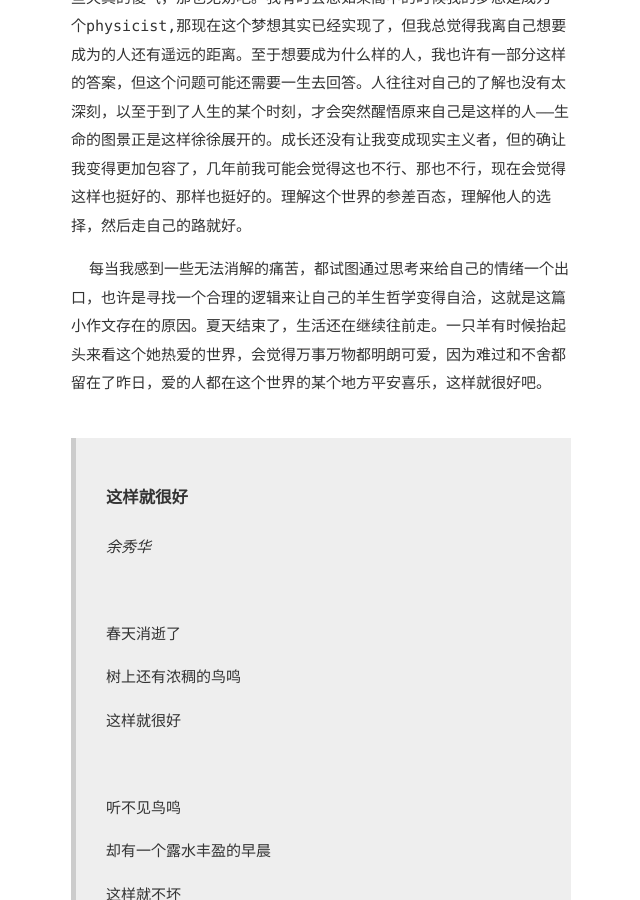
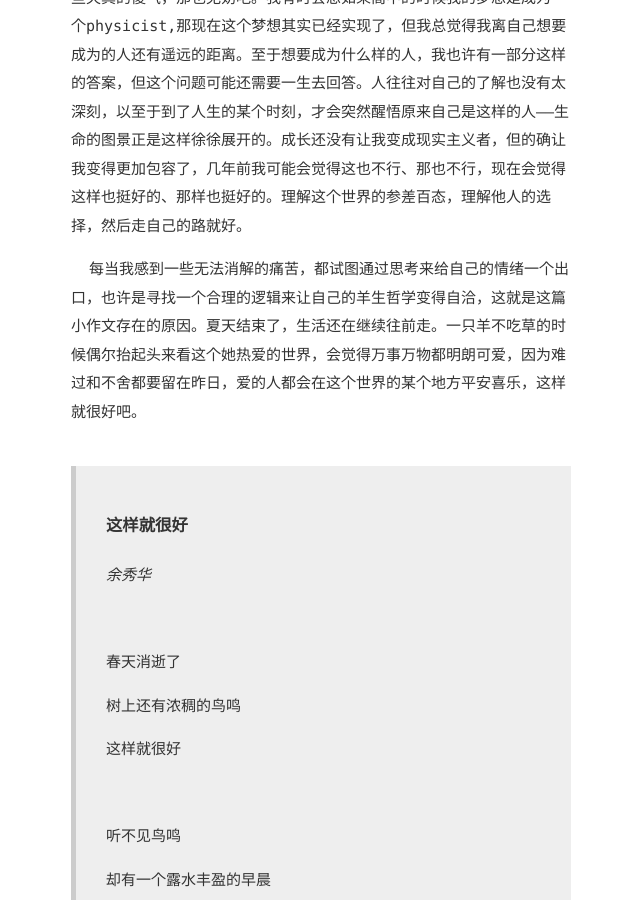
Before and after one commit to CosmoSheep/CosmoSheep.github.io, a Jekyll site: the page built from _posts/2021-8-29-sheep-philosophy.md, in a window 1280 px wide and 900 px high, scrolled down 4136 px. Shown: the whole window, without its empty margins (319-959 px from the left). Built offline with Jekyll 4.4.1, drawn with Linux system fonts in a browser that asks for light colours; some of the changed text lies outside the part shown.

Commit message:
update blog

```diff
--- a/_posts/2021-8-29-sheep-philosophy.md
+++ b/_posts/2021-8-29-sheep-philosophy.md
@@ -29,7 +29,7 @@ updated: 2021-08-28 23:24
 
 &emsp;&emsp;我过去有时会担心自己以后会成为那种俗气又现实的大人，但是渐渐觉得这也不是件特别可怕的事，按照羊生哲学第一定律，那种生活方式能做到完全地自洽。只是不论怎么样，再回头看现在的自己，都可能会觉得头上冒着些天真的傻气，那也无妨吧。我有时会想如果高中的时候我的梦想是成为一个physicist,那现在这个梦想其实已经实现了，但我总觉得我离自己想要成为的人还有遥远的距离。至于想要成为什么样的人，我也许有一部分这样的答案，但这个问题可能还需要一生去回答。人往往对自己的了解也没有太深刻，以至于到了人生的某个时刻，才会突然醒悟原来自己是这样的人——生命的图景正是这样徐徐展开的。成长还没有让我变成现实主义者，但的确让我变得更加包容了，几年前我可能会觉得这也不行、那也不行，现在会觉得这样也挺好的、那样也挺好的。理解这个世界的参差百态，理解他人的选择，然后走自己的路就好。
 
-&emsp;&emsp;每当我感到一些无法消解的痛苦，都试图通过思考来给自己的情绪一个出口，也许是寻找一个合理的逻辑来让自己的羊生哲学变得自洽，这就是这篇小作文存在的原因。夏天结束了，生活还在继续往前走。一只羊有时候抬起头来看这个她热爱的世界，会觉得万事万物都明朗可爱，因为难过和不舍都留在了昨日，爱的人都在这个世界的某个地方平安喜乐，这样就很好吧。
+&emsp;&emsp;每当我感到一些无法消解的痛苦，都试图通过思考来给自己的情绪一个出口，也许是寻找一个合理的逻辑来让自己的羊生哲学变得自洽，这就是这篇小作文存在的原因。夏天结束了，生活还在继续往前走。一只羊不吃草的时候偶尔抬起头来看这个她热爱的世界，会觉得万事万物都明朗可爱，因为难过和不舍都要留在昨日，爱的人都会在这个世界的某个地方平安喜乐，这样就很好吧。
 
 
 > ### 这样就很好
```
Also changed, not shown: other parts of _posts/2021-8-29-sheep-philosophy.md (+1 -1 lines).
